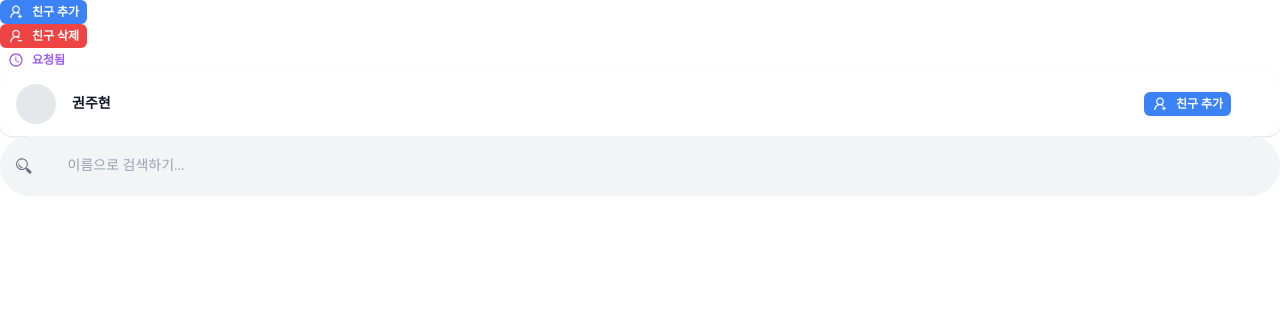
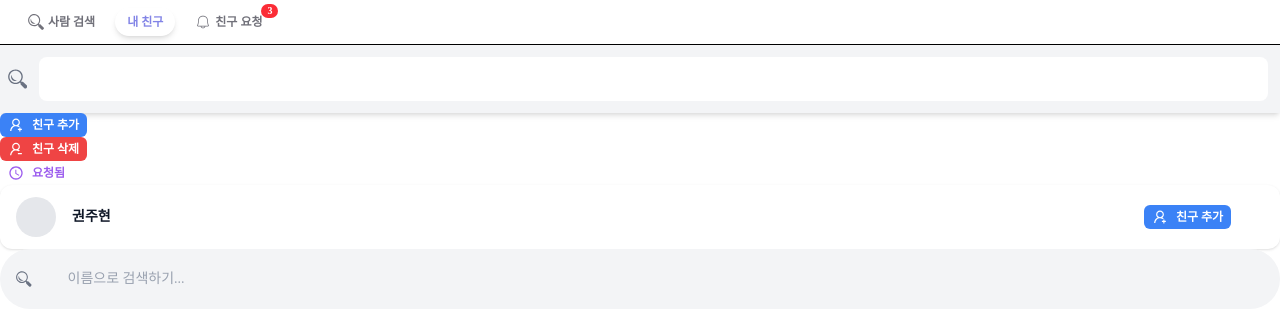
Before and after one commit to munjh61/SeeVocaLang, a React (Vite) app in the folder frontend/: page /kwon in a window 1280 px wide. Shown: the top 326 px of the page. Built offline with nearby package versions, Linux system fonts and the light colour scheme; a web font is replaced by a local one.

Commit message:
임시저장

```diff
--- a/frontend/src/FriendPage.tsx
+++ b/frontend/src/FriendPage.tsx
@@ -1,5 +1,5 @@
 import { useState } from "react";
-import { FriendSearchBar } from "./components/molecules/friend/FriendSearchBar";
+import { FriendSearchBar } from "./components/molecules/friendSearchBar/FriendSearchBar";
 import { PageHeader } from "./components/molecules/friend/PageHeader";
 import { FriendList } from "./components/organisms/friend/FriendList";
 import { FriendNavBar } from "./components/organisms/friend/FriendNavBar";
--- a/frontend/src/components/atoms/button/ButtonVariants.ts
+++ b/frontend/src/components/atoms/button/ButtonVariants.ts
@@ -35,6 +35,7 @@ export const buttonVariants = cva(
           bg-white
         `,
         gray: `bg-[#F3F4F6]`,
+        pp: `bg -[#F1F6FE]`,
         noBg: `bg-transparent`,
       },
       size: {
@@ -48,6 +49,7 @@ export const buttonVariants = cva(
         black: "text-black",
         purple: "text-[#9D5EEE]",
         gray: "text-[#71717A]",
+        pp: "text-[#8284E6]"
       },
     },
   }
--- a/frontend/src/components/molecules/friend/NavTab.tsx
+++ b/frontend/src/components/molecules/friend/NavTab.tsx
@@ -22,9 +22,9 @@ export const NavTab = ({
   return (
     <Button
       onClick={onClick}
-      bgColor={selected ? "blue" : "white"}
+      bgColor={selected ? "pp" : "white"}
       size="md"
-      textColor={selected ? "white" : "black"}
+      textColor={selected ? "pp" : "gray"}
       className={cn(
         "gap-1 px-3 py-1.5 rounded-full relative",
         selected
--- a/frontend/src/components/organisms/SearchbarSegment/SearchbarSegment.tsx
+++ b/frontend/src/components/organisms/SearchbarSegment/SearchbarSegment.tsx
@@ -21,7 +21,7 @@ export const SearchbarSegment = ({
   return (
     <div className="flex items-center justify-between p-2 bg-gray-100 shadow-md">
       <IconInput
-        iconVariant={{ icon: searchSVG, color: "blue" }}
+        iconVariant={{ icon: searchSVG, color: "gray" }}
         inputVariant={{ scale: "lg", text: "gray" }}
         inputProps={{ placeholder: "검색어를 입력하세요." }}
         inputValue={onSearch}
--- a/frontend/src/pages/TestPageKwon.tsx
+++ b/frontend/src/pages/TestPageKwon.tsx
@@ -1,9 +1,11 @@
 import { useState } from "react";
-import { FriendSearchBar } from "../components/molecules/friend/FriendSearchBar";
+import { FriendSearchBar } from "../components/molecules/friendSearchBar/FriendSearchBar";
 import { AddFriendButton } from "../components/molecules/friendButtons/AddFriendButton";
 import { DeleteFriendButton } from "../components/molecules/friendButtons/DeleteFriendButton";
 import { RequestFriendButton } from "../components/molecules/friendButtons/RequestFriendButton";
 import { FriendInfoCard } from "../components/molecules/FriendInfoCard/FriendInfoCard";
+import { SearchbarSegment } from "../components/organisms/searchbarSegment/SearchbarSegment";
+import { FriendNavBar } from "../components/organisms/friend/FriendNavBar";
 
 
 function TestPageKwon() {
@@ -15,11 +17,13 @@ function TestPageKwon() {
   return(
 
     <div>
-    <AddFriendButton data="user123" className="w-full"/>
-    <DeleteFriendButton data="user123" className="w-full"/>
-    <RequestFriendButton className="w-full"/>
-    <FriendInfoCard name="권주현" status="none"/>
-    <FriendSearchBar value={keyword} onChange={handleChange} />
+      <FriendNavBar/>
+      <SearchbarSegment onSearch={v=>console.log(v)}/>
+      <AddFriendButton data="user123" className="w-full"/>
+      <DeleteFriendButton data="user123" className="w-full"/>
+      <RequestFriendButton className="w-full"/>
+      <FriendInfoCard name="권주현" status="none"/>
+      <FriendSearchBar value={keyword} onChange={handleChange} />
     </div>
 
 
```
Also changed, not shown: frontend/src/components/molecules/friendSearchBar/FriendSearchBar.tsx (renamed from frontend/src/components/molecules/friend/FriendSearchBar.tsx).
